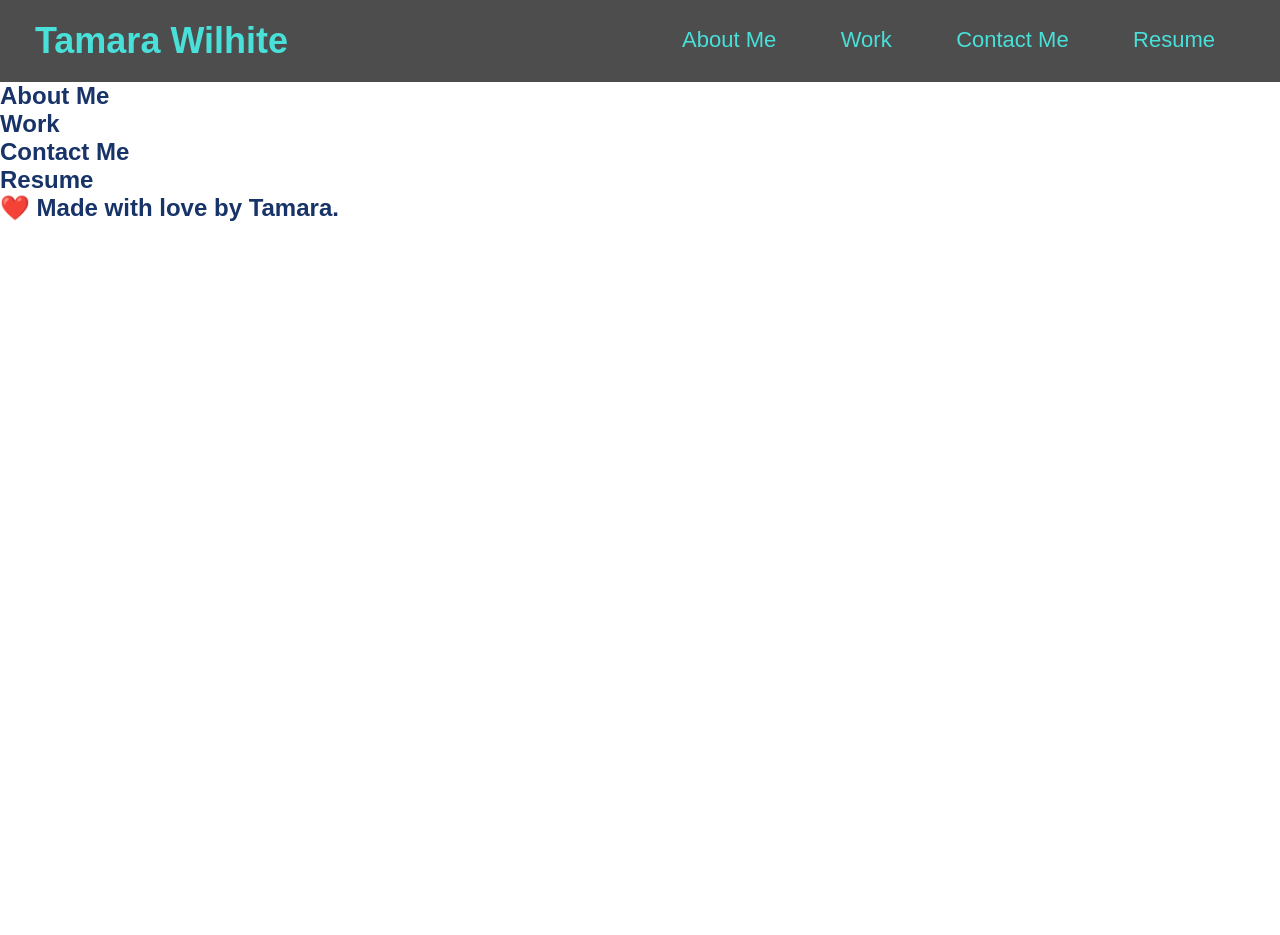
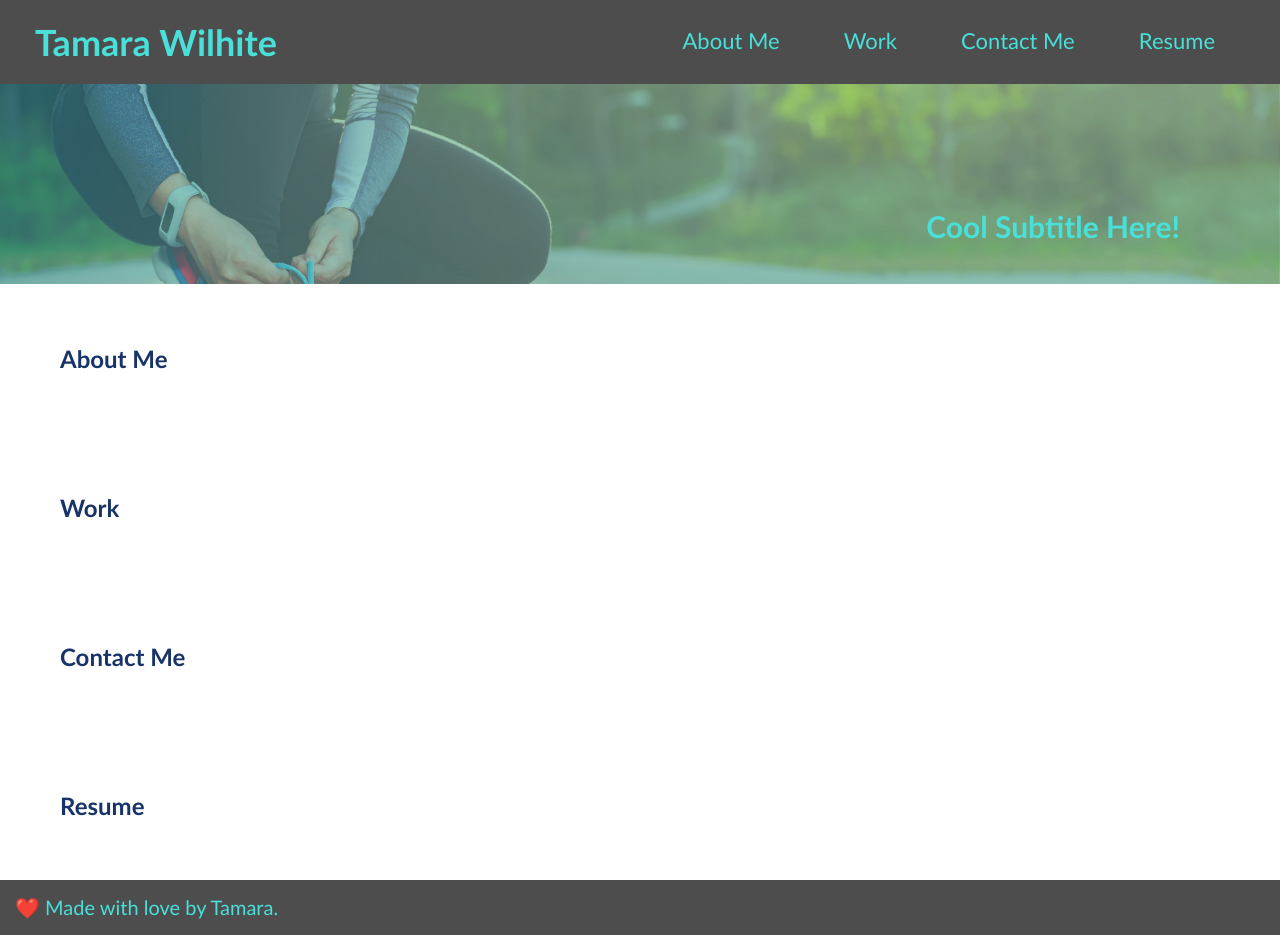
Before and after one commit to trwilhite/challenge-week2, a plain HTML site: page index.html in a window 1280 px wide. Before the commit the page ends 800 px from the top, so only its background shows below. Drawn offline with Linux system fonts and the light colour scheme.

Commit message:
added footer and hero styles

```diff
--- a/assets/css/style.css
+++ b/assets/css/style.css
@@ -1,11 +1,12 @@
 * {
     margin: 0;
     padding: 0;
+    box-sizing: border-box;
 }
 
 body {
     color: #173368;
-    font-family:Arial, Helvetica, sans-serif;
+    font-family:'Trebuchet MS', 'Lucida Sans Unicode', 'Lucida Grande', 'Lucida Sans', Arial, sans-serif
 }
 
 header {
@@ -44,3 +45,37 @@ header nav ul li a {
     font-weight: lighter;
     font-size: 22px;
 }
+
+footer {
+    background: #4d4d4d;
+    width: 100%;
+    padding: 15px 15px;
+}
+
+footer h3 {
+    display: inline;
+    color: #48e0d9;
+    font-size: 20px;
+    margin: 0;
+    font-weight: lighter;
+}
+
+section {
+    padding: 60px;
+}
+
+.hero {
+    background-image: url(../images/hero-bg.jpeg);
+    height: 200px;
+    background-size: cover;
+    background-position: center;
+    position: relative;
+}
+
+.hero h2 {
+    color: #48e0d9;
+    position: absolute;
+    bottom: 40px;
+    right: 100px;
+    font-size: 30px;
+}
--- a/index.html
+++ b/index.html
@@ -31,7 +31,10 @@
     </header>
 
     <!-- hero/jumbotron -->
-    <section>
+    <section class="hero">
+        <div>
+            <h2>Cool Subtitle Here!</h2>
+        </div>
     </section>
 
     <!-- "about me" section -->
@@ -56,7 +59,7 @@
 
     <!-- footer -->
     <footer>
-        <h2>❤️ Made with love by Tamara.</h2>
+        <h3>❤️ Made with love by Tamara.</h2>
     </footer>
 
 </body>
```
Also changed, not shown: assets/images/hero-bg.jpeg (added).
